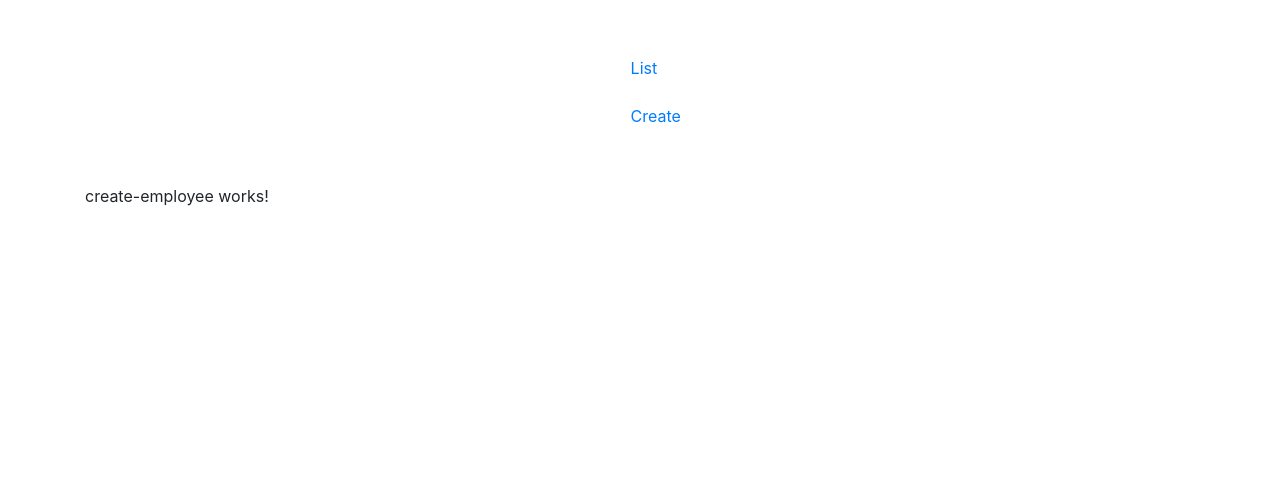
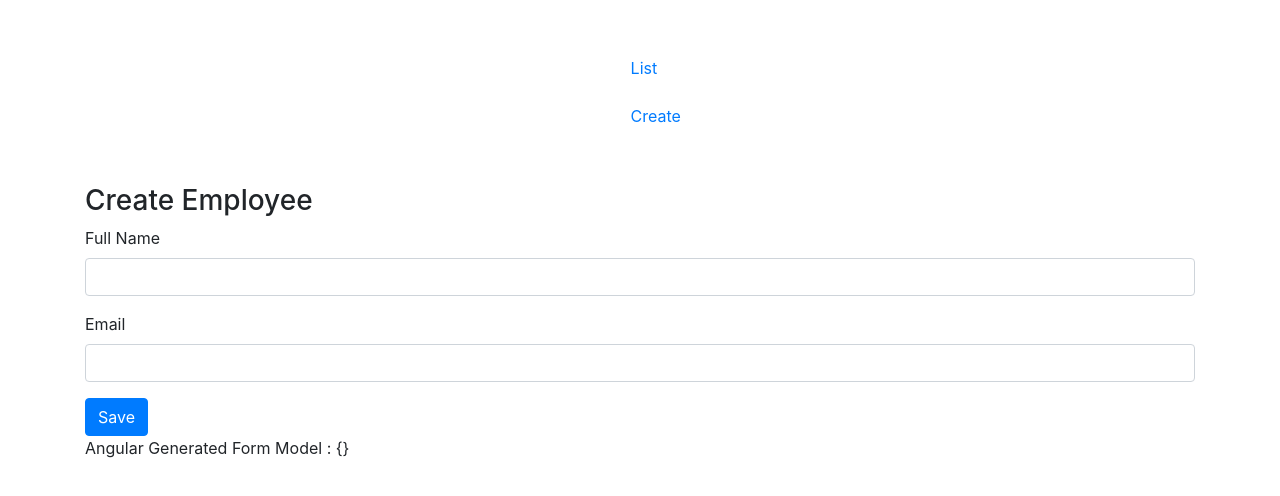
Before and after one commit to GowriKrishnamurthy/AngularCrud-, an Angular app: page /create in a window 1280 px wide. Shown: the top 496 px of the page. Built offline with nearby package versions, Linux system fonts and the light colour scheme.

Commit message:
Template driven form - create employee

```diff
--- a/src/app/app.module.ts
+++ b/src/app/app.module.ts
@@ -1,6 +1,7 @@
 import { BrowserModule } from '@angular/platform-browser';
 import { NgModule } from '@angular/core';
 import { RouterModule, Routes } from '@angular/router';
+import { FormsModule } from '@angular/forms';
 
 import { AppComponent } from './app.component';
 import { ListEmployeesComponent } from './employees/list-employees.component';
@@ -20,6 +21,7 @@
   ],
   imports: [
       BrowserModule,
+      FormsModule,
       RouterModule.forRoot(appRoutes)
   ],
   providers: [],
--- a/src/app/employees/create-employee.component.html
+++ b/src/app/employees/create-employee.component.html
@@ -1,3 +1,26 @@
-<p>
-  create-employee works!
-</p>
+<form #employeeForm="ngForm" (ngSubmit)="saveEmployee(employeeForm)">
+    <div class="panel panel-primary">
+      <div class="panel-heading">
+        <h3 class="panel-title">Create Employee</h3>
+      </div>
+      <div class="panel-body">
+
+        <div class="form-group">
+          <label for="fullName">Full Name</label>
+          <input id="fullName" type="text" class="form-control"
+                 name="fullName" [(ngModel)]="fullName">
+        </div>
+
+        <div class="form-group">
+          <label for="email">Email</label>
+          <input id="email" type="text" class="form-control"
+                 name="email" [(ngModel)]="email">
+        </div>
+
+      </div>
+      <div class="panel-footer">
+        <button class="btn btn-primary" type="submit">Save</button>
+      </div>
+    </div>
+  </form>
+  Angular Generated Form Model : {{employeeForm.value | json}}
--- a/src/app/employees/create-employee.component.ts
+++ b/src/app/employees/create-employee.component.ts
@@ -12,4 +12,7 @@
   ngOnInit() {
   }
 
+  saveEmployee(employeeForm: NgForm): void {
+    console.log(employeeForm.value);
+  }
 }
```
